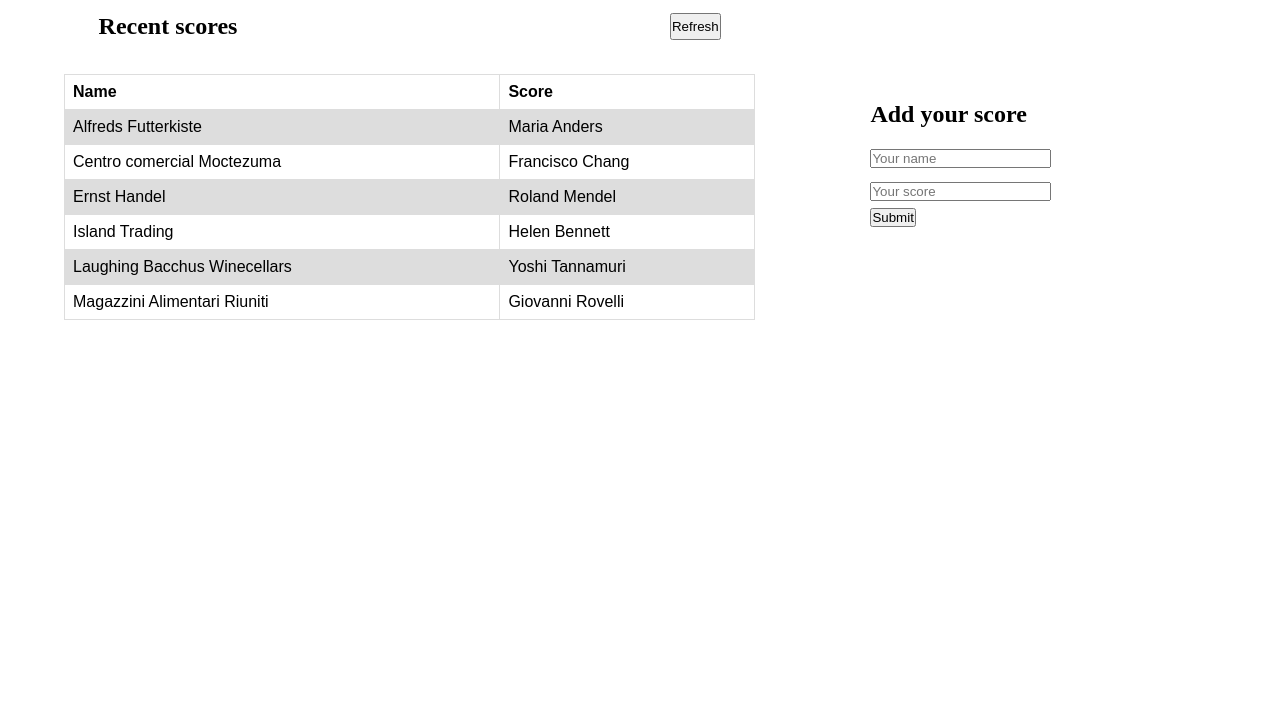
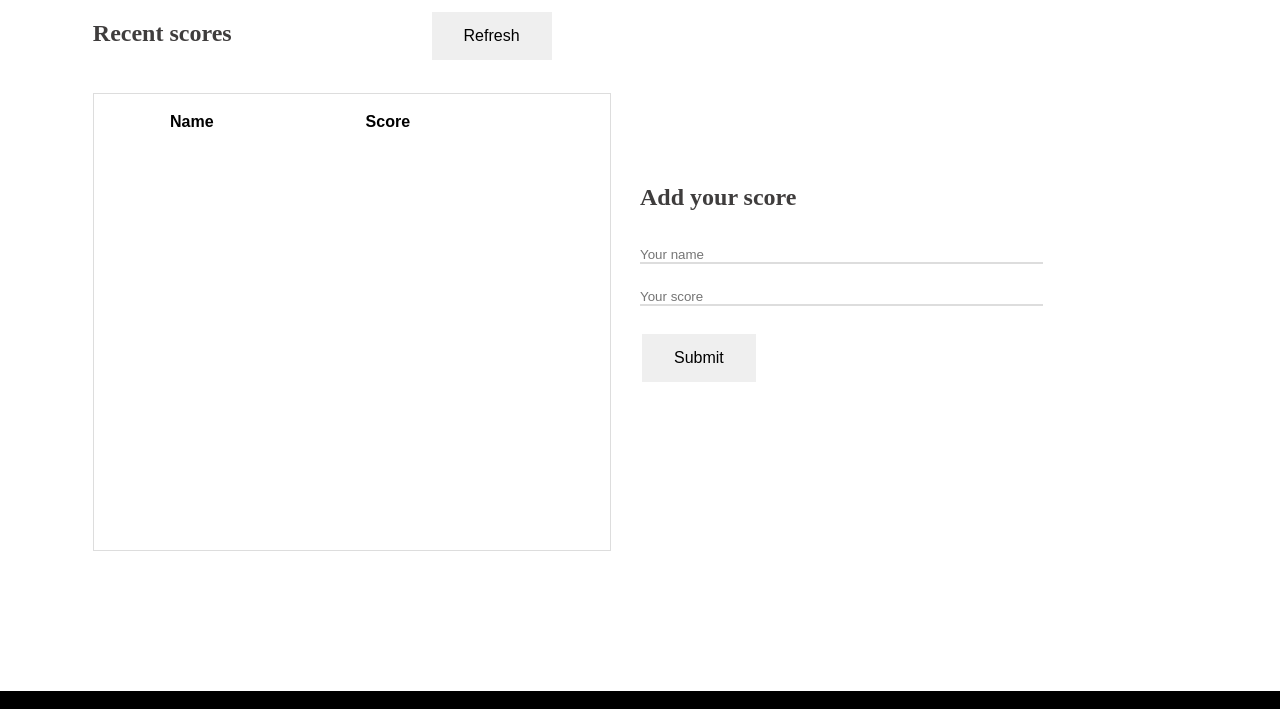
Before and after one commit to KanoCode/Leaderboard, a website built with webpack: page src/index.html in a window 1280 px wide. Shown: the part 91-800 px from the top of the page. Built offline with nearby package versions, Linux system fonts and the light colour scheme; no server answers.

Commit message:
Add styling, modify table, Add thead, tbody tags

```diff
--- a/src/index.html
+++ b/src/index.html
@@ -13,49 +13,18 @@
       <div class="dashboard">
         <div class="section-info">
           <h2>Recent scores</h2>
-          <button id="refresh" >Refresh</button>
+          <button id="refresh">Refresh</button>
         </div>
 
-<table id="board" class=" ">
-  <tr>
-    <th>Name</th>
-    <th>Score</th>
-
-  </tr>
-  <tr>
-    <td>Alfreds Futterkiste</td>
-    <td>Maria Anders</td>
-
-  </tr>
-  <tr>
-    <td>Centro comercial Moctezuma</td>
-    <td>Francisco Chang</td>
-
-  </tr>
-  <tr>
-    <td>Ernst Handel</td>
-    <td>Roland Mendel</td>
-
-  </tr>
-  <tr>
-    <td>Island Trading</td>
-    <td>Helen Bennett</td>
-
-  </tr>
-  <tr>
-    <td>Laughing Bacchus Winecellars</td>
-    <td>Yoshi Tannamuri</td>
-
-  </tr>
-  <tr>
-    <td>Magazzini Alimentari Riuniti</td>
-    <td>Giovanni Rovelli</td>
-
-  </tr>
-</table>
-        <ul id="board" class="board">
-
-        </ul>
+        <table class=" ">
+          <thead>
+            <tr>
+              <th>Name</th>
+              <th>Score</th>
+            </tr>
+          </thead>
+          <tbody id="board"></tbody>
+        </table>
       </div>
 
       <form class="update-board">
@@ -65,7 +34,6 @@
         <button id="submit" type="submit">Submit</button>
       </form>
     </section>
-
-
+    <footer>hello world</footer>
   </body>
 </html>
--- a/src/index.js
+++ b/src/index.js
@@ -40,8 +40,5 @@ myForm.addEventListener('submit', async (e) => {
 
     await addScore(data);
     myForm.reset();
-    loadUsers(
-      'https://us-central1-js-capstone-backend.cloudfunctions.net/api/games/k4qmG5KqGi0HoiSPKSW5/scores',
-    );
   }
 });
--- a/src/style.css
+++ b/src/style.css
@@ -2,42 +2,52 @@
   margin: 0;
   padding: 0;
 }
+h2{
+  color: #3f3d3d;
+}
+
 
 .section-info {
   display: flex;
-  width: 90%;
-  margin: auto;
-  margin-top: 4%;
-  margin-bottom: 5%;
+  width: 80%;
+  margin: 5%;
+  align-items: baseline;
   justify-content: space-between;
 }
 
 h1 {
   margin-left: 4%;
-  font-size: 50px;
+  font-size: 45px;
+  font-style: italic;
 }
 
 section {
   display: grid;
-  grid-template-columns: 60% auto;
+  grid-template-columns: 50% auto;
   width: 90%;
+  max-height: 80vh;
+
   margin: auto;
 }
-
-
 
 nav {
   background-color: black;
 }
 
-
-
 .update-board {
   display: flex;
   flex-direction: column;
-  margin: auto;
-  width: 50%;
+  margin: auto 0;
+  width: 70%;
   align-items: flex-start;
+}
+input {
+  width: 100%;
+  border: none;
+  border-bottom: 2px solid #dddddd;
+}
+input:focus {
+  outline: none;
 }
 
 .update-board h2 {
@@ -51,20 +61,69 @@ nav {
 
 .update-board button {
   align-self: flex-start;
+  margin-top: 4%;
 }
 
 table {
   font-family: arial, sans-serif;
   border-collapse: collapse;
-  width: 100%;
+  width: 90%;
+  border: solid 1px #dddddd;
+  margin: auto;
+}
+table:hover {
+  cursor: pointer;
+}
+thead tr th {
+  height: 40px;
+  line-height: 40px;
 }
 
-td, th {
+td,
+th {
   border: 1px solid #dddddd;
-  text-align: left;
+  text-align: center;
   padding: 8px;
 }
 
 tr:nth-child(even) {
   background-color: #dddddd;
 }
+tbody {
+
+  width: 100%;
+
+  height: 50vh;
+  overflow-x: hidden;
+}
+tbody{
+  /* overflow-y: scroll; */
+}
+thead,
+tbody {
+  display: block;
+}
+td,
+th {
+  width: 180px;
+}
+th {
+  border: none;
+}
+
+button {
+  border: none;
+  padding: 15px 32px;
+  font-size: 16px;
+  margin: 4px 2px;
+  cursor: pointer;
+}
+
+footer{
+  position:absolute;
+  width: 100%;
+  bottom: 0;
+    background-color: black;
+
+
+}
```
